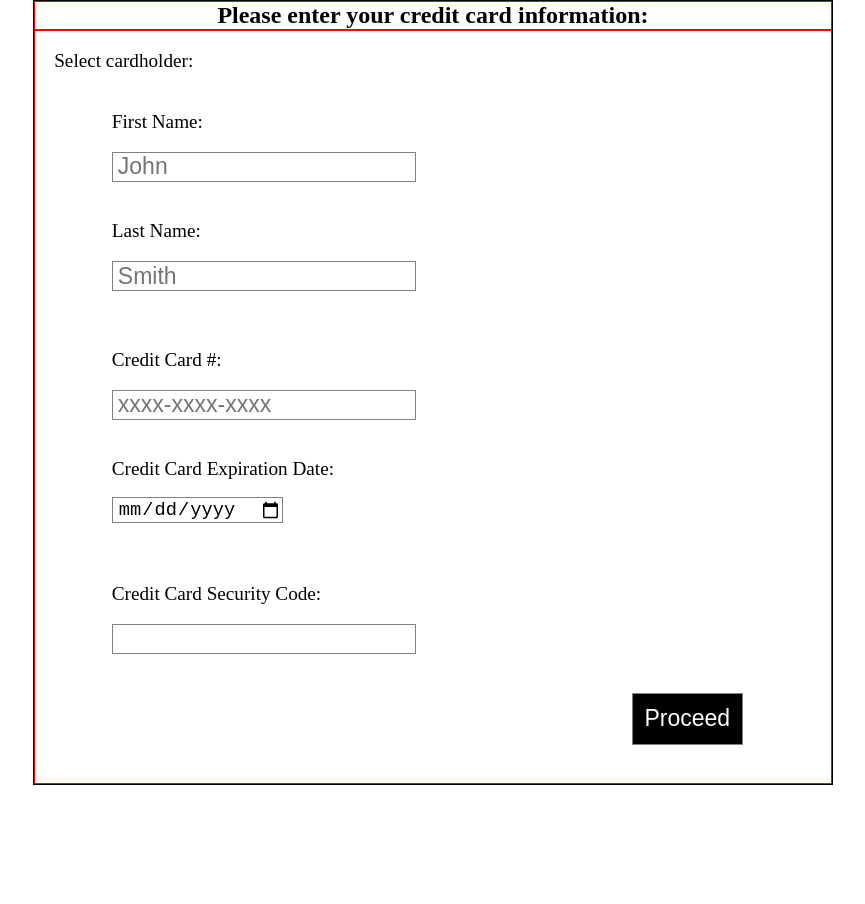
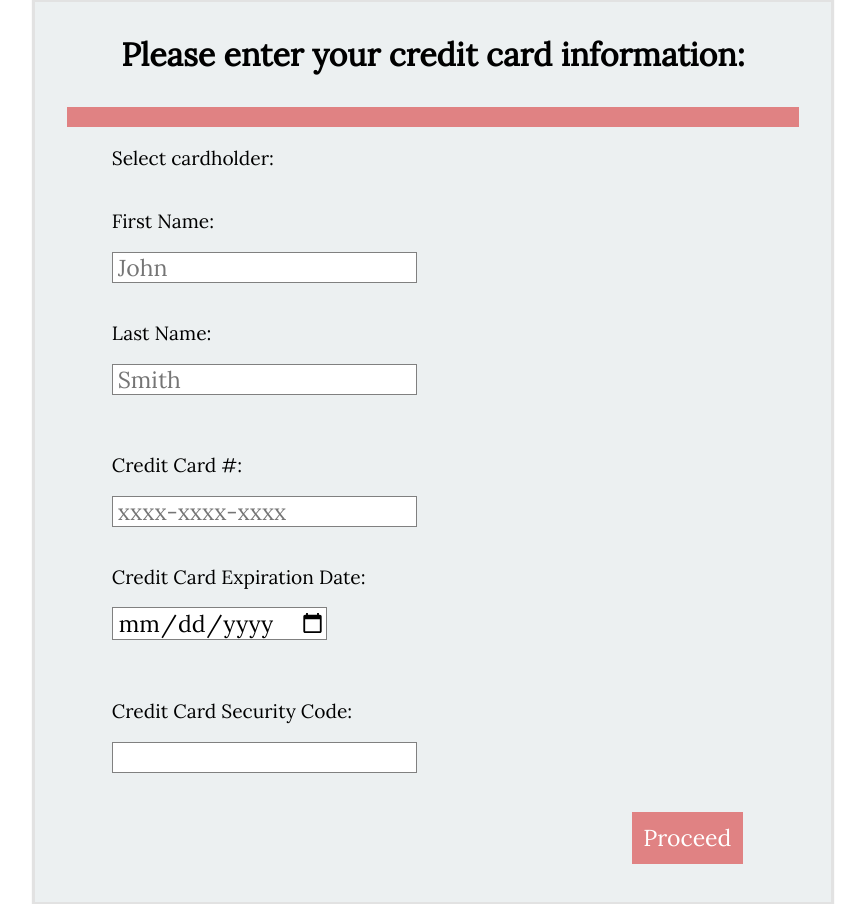
Before and after one commit to gfed53/ui-credit-card-co, a website: page index.html in a window 1280 px wide. Shown: the whole page, without its empty margins (207-1072 px from the left). Before the commit the page ends 800 px from the top, so only its background shows below. Drawn offline with nearby package versions, Linux system fonts and the light colour scheme.

Commit message:
Updated design - colors, fonts

```diff
--- a/index.html
+++ b/index.html
@@ -4,6 +4,7 @@
 	<meta charset="UTF-8">
 	<meta name="viewport" content="width=device-width, initial-scale=1.0">
 	<title>Credit Card Checkout</title>
+	<link href="https://fonts.googleapis.com/css?family=Lora|Merriweather|Roboto+Slab" rel="stylesheet">
 	<link rel="stylesheet" href="css/styles.css">
 </head>
 <body>
--- a/sass/components/components.sass
+++ b/sass/components/components.sass
@@ -4,7 +4,7 @@ form
 	// display: inline-block
 	padding: 1em
 	text-align: left
-	.form-seg, button
+	.form-seg, button, p
 		margin: 0 3em
 	.form-container
 		// display: inline-block
@@ -13,7 +13,7 @@ form
 
 		display: inline-block
 		min-height: 1.5em
-	input, button
+	input
 		border: 1px solid grey
 	div
 		margin: 1em 0
@@ -34,8 +34,9 @@ form
 		text-align: right
 	button
 		padding: 0.5em
+		border: none
 		color: white
-		background-color: black
+		background-color: $secondary
 
 
 @media screen and ($tablet)
--- a/sass/layout/layout.sass
+++ b/sass/layout/layout.sass
@@ -9,7 +9,9 @@
 .grid
 	max-width: 50em
 	margin: 0 auto
-	border: 1px solid black
+	border: 2px solid #e2e2e2
+	box-shadow: 0px 1px 1px 1px #e2e2e2
+	background-color: $bg
 
 
 	&:after
@@ -32,7 +34,7 @@
 
 .col-1-2
   width: 50%
-  border: 1px solid green
+  // border: 1px solid green
 
 .col-1-4
   width: 25%
@@ -41,7 +43,7 @@
   width: 12.5%
 
 .my-row
-	border: 1px solid red
+	// border: 1px solid red
 	text-align: center
 
 /* Opt-in outside padding */
--- a/sass/typography/typography.sass
+++ b/sass/typography/typography.sass
@@ -1,10 +1,11 @@
 *
+	font-family: 'Lora', serif
 
-
-h1
-	font-size: 2.5em
-	margin: 1em 0
-	// text-align: center
+h2
+	font-size: 2em
+	margin: 0 1em
+	padding: 1em 0
+	border-bottom: 20px solid $secondary
 
 form, input, button
 	font-size: 1.2em
--- a/sass/variables/variables.sass
+++ b/sass/variables/variables.sass
@@ -6,3 +6,7 @@ $desktop: 'min-width: 1024px'
 //Layout
 
 $pad: 2em
+
+//Colors
+$bg: #ECF0F1
+$secondary: #E08283
```
Also changed, not shown: css/styles.css.
